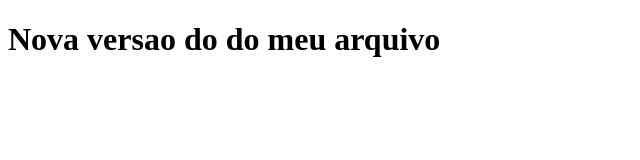
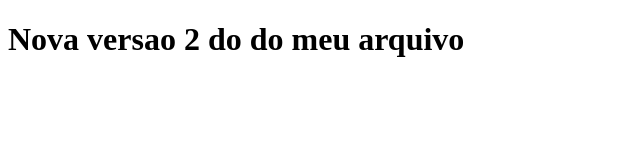
Before and after one commit to Lizorrane/auladevops, a plain HTML site: page Tanacloud-Mentoria-Repo-main/DevOps/index.html in a window 1280 px wide. Shown: the whole page, without its empty margins (0-640 px from the left). Drawn offline with Linux system fonts and the light colour scheme.

Commit message:
nova versao 2

```diff
--- a/Tanacloud-Mentoria-Repo-main/DevOps/index.html
+++ b/Tanacloud-Mentoria-Repo-main/DevOps/index.html
@@ -1,6 +1,6 @@
 <!DOCTYPE html>
 <html>
 <body>
-<h1>Nova versao do do meu arquivo</h1>
+<h1>Nova versao 2 do do meu arquivo</h1>
 </body>
 </html>
```
